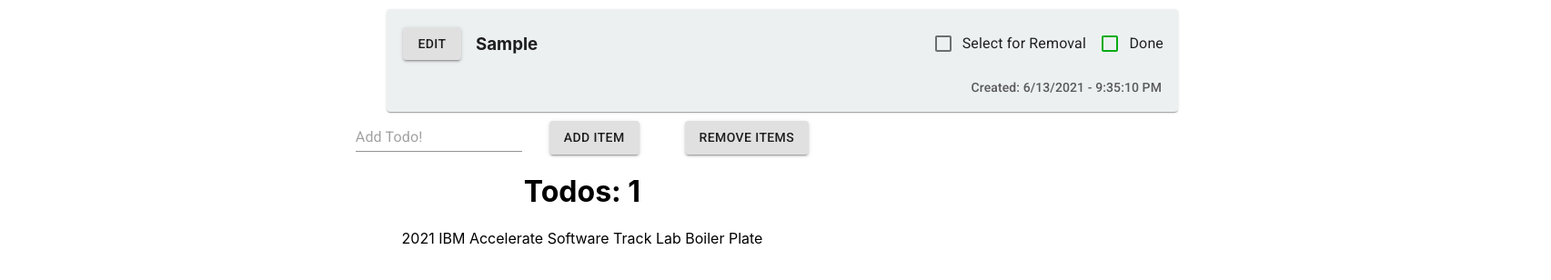
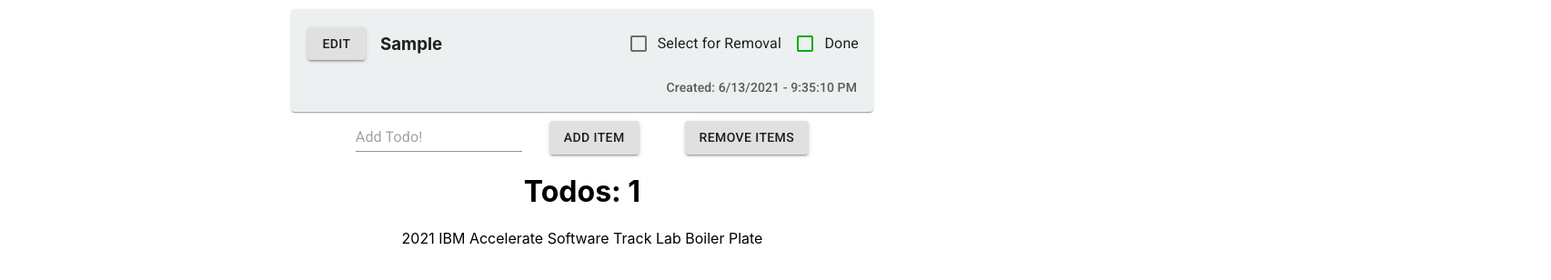
Before and after one commit to 2021-IBM-Accelerate-SW-Track/lab-1-team-43, a React (Create React App) app: page / in a window 1280 px wide. Both pictures are taken after typing "Sample" into the empty fields and a click on the button "ADD ITEM". Shown: the top 308 px of the page at 91% size, 1705 px wide, since content can reach past the window. Built offline with nearby package versions, Linux system fonts and the light colour scheme.

Commit message:
Fixed Todo Card position

```diff
--- a/src/Todo.js
+++ b/src/Todo.js
@@ -37,7 +37,7 @@ export default function Todo({todo}) {
     }
 
     return (
-        <div style={{padding: '10px 0', position: 'relative', left: cardWidth/2}}>
+        <div style={{padding: '10px', position: 'relative', margin: 'auto', width: '50%'}}>
             <Card style={{
                 maxWidth: cardWidth,
                 position: 'relative',
```
